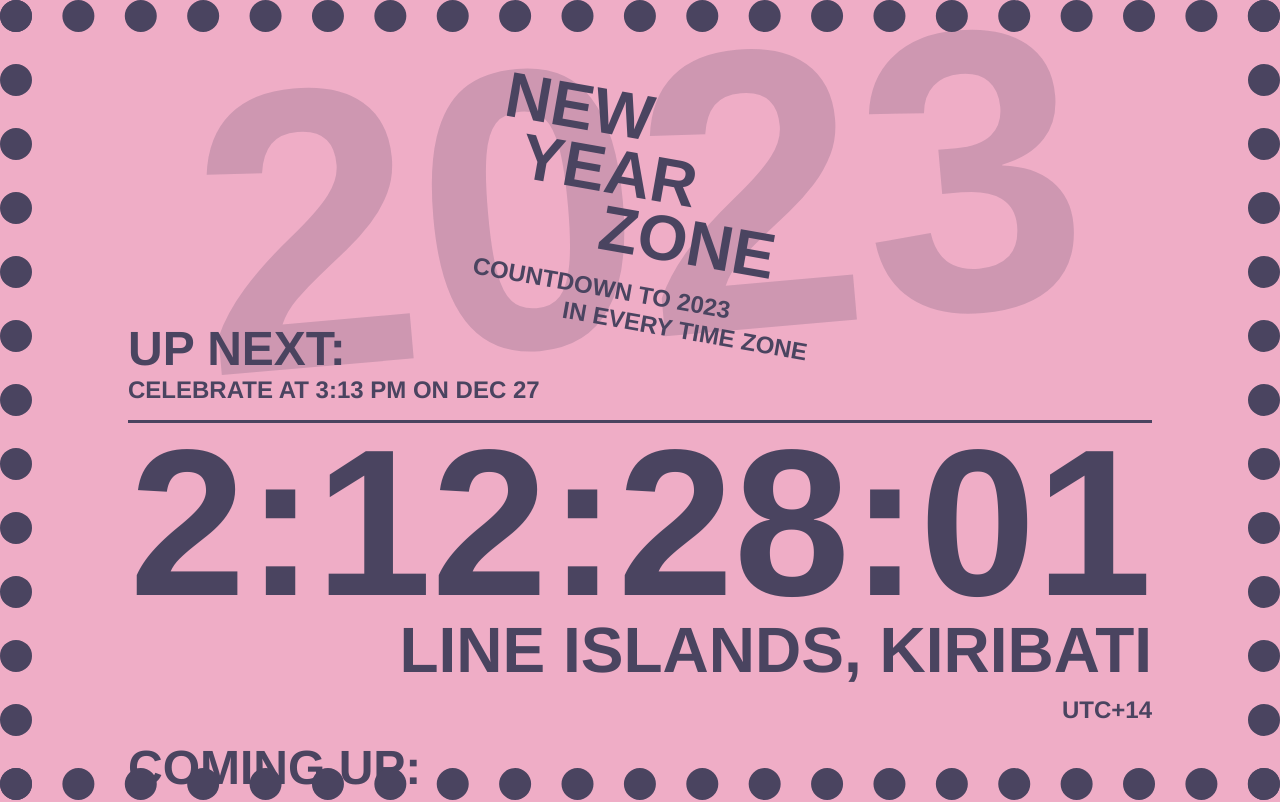
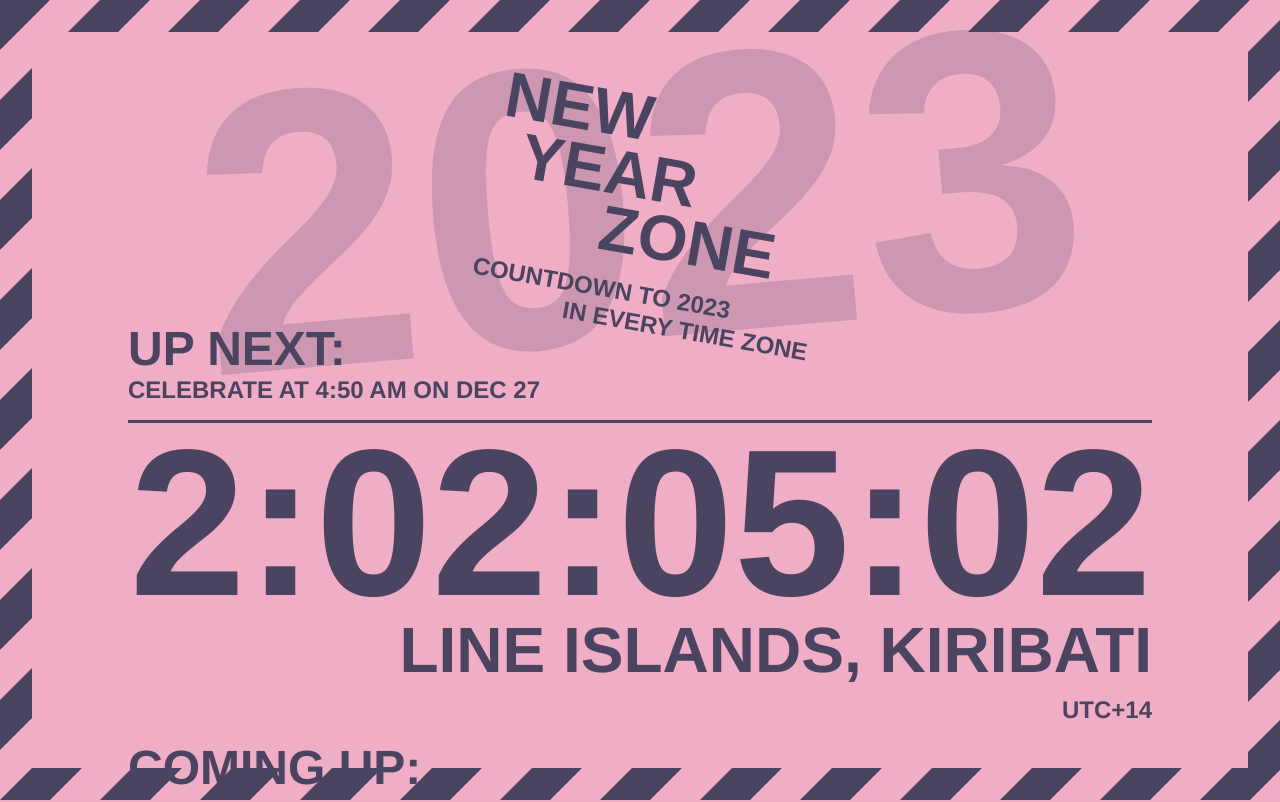
Before and after one commit to adamaaronson/new-year-zone, a React (Vite) app: page / in a window 1280 px wide. Shown: the top 802 px of the page. Built offline with nearby package versions, Linux system fonts and the light colour scheme.

Commit message:
Add new year everywhere, stripes, and local time zone indicator

```diff
--- a/src/components/App.tsx
+++ b/src/components/App.tsx
@@ -1,4 +1,5 @@
 import '../css/App.scss'
+import style from '../main.scss?inline'
 import { CountdownList } from './CountdownList'
 import timezones from "../data/timezones.json"
 import { Header } from './Header'
@@ -8,6 +9,7 @@
 import { TimeZone } from './TimeZone'
 import { HappyNewYearModal } from './HappyNewYearModal'
 import { Footer } from './Footer'
+import { NewYearEverywhere } from './NewYearEverywhere'
 
 const newYear = 2023;
 const timeZonesInOrder = timezones.sort((a, b) => b.utc - a.utc);
@@ -41,6 +43,10 @@
     const [celebrating, setCelebrating] = useState(false);
     const [timeZoneCelebrating, setTimeZoneCelebrating] = useState(timeZonesInOrder[0])
 
+    const root = document.documentElement
+    const backgroundColor = getComputedStyle(root).getPropertyValue("--background-color")
+    const textColor = getComputedStyle(root).getPropertyValue("--text-color")
+
     useEffect(() => {
         const updateCountdowns = () => {
             setGlobalTime(prevTime => {
@@ -71,7 +77,18 @@
 
     return (
         <div className="app">
-            <div className="app-border"></div>
+            <div className="app-border">
+                <div className="app-not-border"></div>
+                <svg width="100%" height="100%" className="app-border-svg">
+                    <pattern width="100" height="100" viewBox="0 0 100 100" patternUnits="userSpaceOnUse" id="stripe-pattern">
+                        <path d="M 0 0 50 0 0 50 Z" fill={textColor}/>
+                        <path d="M 100 0 100 50 50 100 0 100 Z" fill={textColor}/>
+                    </pattern>
+
+                    <rect x="0" y="0" width="100%" height="100%" fill="url(#stripe-pattern)"></rect>
+                </svg>
+            </div>
+
             <Header newYear={newYear}/>
             <HappyNewYearModal
                 celebrating={celebrating}
@@ -87,7 +104,7 @@
                         onCountdownEnd={timeZone => celebrate(timeZone)}
                     />
                 :
-                    <></>
+                    <NewYearEverywhere newYear={newYear} />
                 }
 
             </section>
--- a/src/components/Countdown.tsx
+++ b/src/components/Countdown.tsx
@@ -28,9 +28,9 @@
 const NEW_YEAR_DATE = {
     yearOffset: -1,
     month: 11,
-    day: 28,
-    hour: 5,
-    minute: 13
+    day: 27,
+    hour: 18,
+    minute: 50
 }
 
 function getSeconds(timeInMilliseconds: number) {
@@ -59,6 +59,12 @@
     return Math.floor(timeInMilliseconds / MILLISECONDS_PER_DAY);
 }
 
+function isLocalTimeZone(timeZone: TimeZone) {
+    const localTimeZoneOffsetMinutes = new Date().getTimezoneOffset();
+    const timeZoneOffsetMinutes = timeZone.utc * MINUTES_PER_HOUR;
+    return timeZoneOffsetMinutes === -localTimeZoneOffsetMinutes;
+}
+
 export function getNewYearInTimeZone(newYear: number, timeZone: TimeZone) {
     const localNewYearDate = new Date(
         newYear + NEW_YEAR_DATE.yearOffset,
@@ -78,12 +84,16 @@
     return timeZoneNewYearDate.getTime();
 }
 
-export function getTimestampDescription(timestamp: number) {
+export function getTimestampDescription(timestamp: number, timeZone: TimeZone) {
+    if (isLocalTimeZone(timeZone)) {
+        return "You are here!"
+    }
+
     const newYearLocalTime = new Date(timestamp).toLocaleTimeString([], { hour: "numeric", minute: "numeric" })
     const newYearLocalDate = new Date(timestamp).toLocaleDateString([], { month: "short", day: "numeric"})
     const newYearIsSoon = timestamp < Date.now() + MILLISECONDS_PER_HOUR * 23;
 
-    return (
+    return "Celebrate at " + (
         newYearLocalTime
     ) + (
         newYearIsSoon ? "" : " on " + newYearLocalDate
--- a/src/components/CountdownList.tsx
+++ b/src/components/CountdownList.tsx
@@ -25,7 +25,7 @@
                     />
                 </div>
                 <div className="countdown-list-timestamp">
-                    Celebrate at {getTimestampDescription(getNewYearInTimeZone(newYear, zone))}
+                    {getTimestampDescription(getNewYearInTimeZone(newYear, zone), zone)}
                 </div>
             </div>
             <div className="countdown-list-info">
--- a/src/components/CountdownMain.tsx
+++ b/src/components/CountdownMain.tsx
@@ -55,7 +55,7 @@
         <div className="up-next main-up-next" ref={countdownContainerRef}>
             Up next:
             <div className="main-timestamp">
-                Celebrate at {getTimestampDescription(newYearInTimeZone)}
+                {getTimestampDescription(newYearInTimeZone, timeZone)}
             </div>
         </div>
 
--- /dev/null
+++ b/src/components/NewYearEverywhere.tsx
@@ -0,0 +1,16 @@
+import '../css/NewYearEverywhere.scss';
+
+interface Props {
+    newYear: number
+}
+
+export function NewYearEverywhere({newYear}: Props) {
+    return <div className="new-year-everywhere">
+        <h1 className="happy-new-year-title">
+            Happy new year!
+        </h1>
+        <h4 className="happy-new-year-subtitle">
+            It's {newYear} everywhere!
+        </h4>
+    </div>
+}
--- a/src/css/App.scss
+++ b/src/css/App.scss
@@ -7,22 +7,27 @@
 body {
     background: $background-color;
     height: 100%;
-    // border: 2rem dotted $text-color;
+    overflow-x: hidden;
+}
+
+#root {
+    height: 100%;
+    overflow-x: hidden;
 }
 
 .app {
     color: $text-color;
+    min-height: calc(100% - 8rem);
     font-weight: bold;
     text-transform: uppercase;
     margin: 4rem 8rem;
     display: flex;
-    flex-flow: row wrap;
+    flex-direction: column;
+    justify-content: space-between;
 
     @media (max-width: 800px) {
         margin: 4rem 4rem;
     }
-
-    padding-bottom: 3rem;
 }
 
 .app-border {
@@ -31,6 +36,14 @@
     left: 0;
     width: 100%;
     height: 100%;
-    border: 2rem dotted $text-color;
-    pointer-events: none;
+    z-index: -1;
 }
+
+.app-not-border {
+    position: fixed;
+    top: 2rem;
+    left: 2rem;
+    width: calc(100% - 4rem);
+    height: calc(100% - 4rem);
+    background-color: $background-color;
+}
--- a/src/css/Footer.scss
+++ b/src/css/Footer.scss
@@ -3,4 +3,8 @@
 .footer {
     width: 100%;
     text-align: center;
+    flex-grow: 1;
+    display: flex;
+    justify-content: center;
+    align-items: flex-end;
 }
--- /dev/null
+++ b/src/css/NewYearEverywhere.scss
@@ -0,0 +1,29 @@
+@import '../main.scss';
+
+.new-year-everywhere {
+    text-align: center;
+    font-size: 3rem;
+    margin: auto;
+    margin-top: 10rem;
+    margin-bottom: 2rem;
+    padding: 2rem;
+    border: $thicc-border;
+    width: fit-content;
+    transform: rotate(-2deg);
+
+    * {
+        line-height: 1em;
+    }
+
+    .happy-new-year-everywhere {
+        margin-bottom: 1rem;
+    }
+
+    .its-year-everywhere {
+        font-size: 2rem;
+    }
+
+    @media (max-width: 1400px) {
+        margin-top: 6rem;
+    }
+}
--- a/src/main.scss
+++ b/src/main.scss
@@ -1,5 +1,10 @@
-$background-color: #efadc6;
-$text-color: #4a4460;
+:root {
+    --background-color: #efadc6;
+    --text-color: #4a4460;
+}
+
+$background-color: var(--background-color);
+$text-color: var(--text-color);
 $standard-border: 3px solid $text-color;
 $thicc-border: 8px solid $text-color;
 
```
